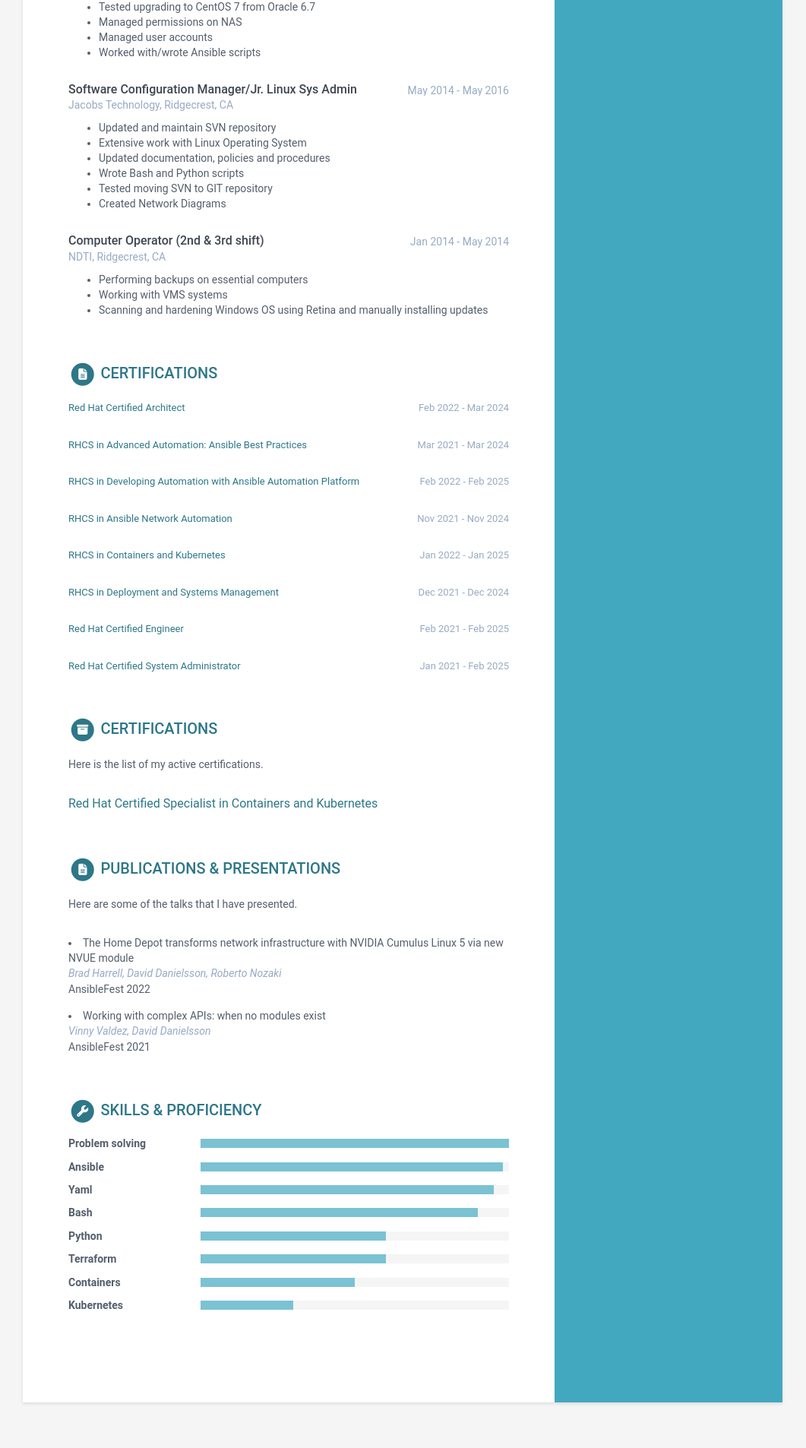
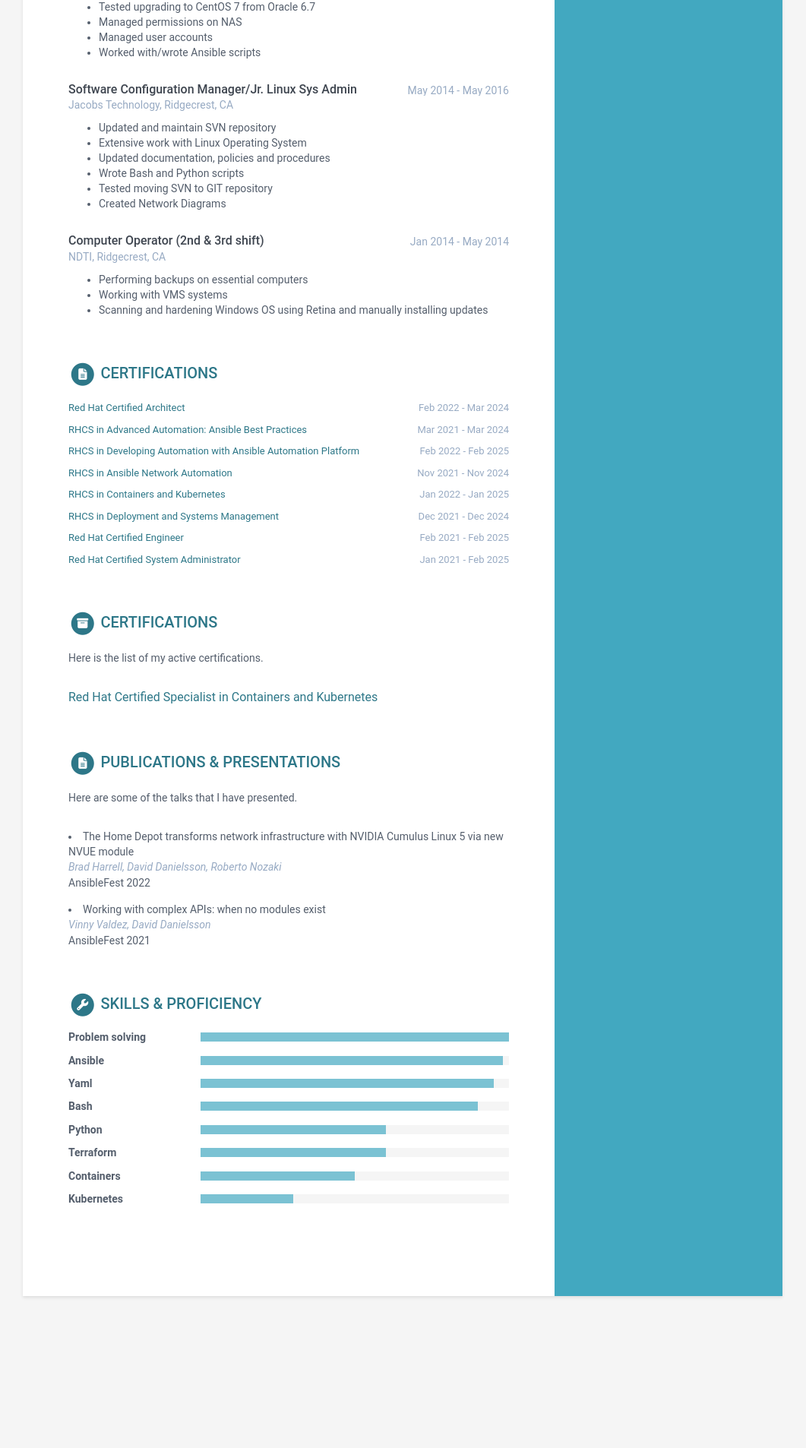
Before and after one commit to djdanielsson/djdanielsson.github.io, a Jekyll site: the page built from index.html, in a window 1280 px wide. Shown: the part 1267-3173 px from the top of the page at 76% size, without its empty margins (110-1171 px from the left). Built offline with Jekyll 4.4.1, drawn with Linux system fonts in a browser that asks for light colours; a style sheet for code colours, icons or effects is not loaded; after the commit the page ends 3033 px from its top, so only the background shows below that.

Commit message:
Update _base.scss

```diff
--- a/_sass/_base.scss
+++ b/_sass/_base.scss
@@ -227,7 +227,7 @@
   .certifications-section {
     .item {
       font-size: 13px;
-      margin-bottom: 30px;
+     /* margin-bottom: 30px; */
     }
   }
 
```
